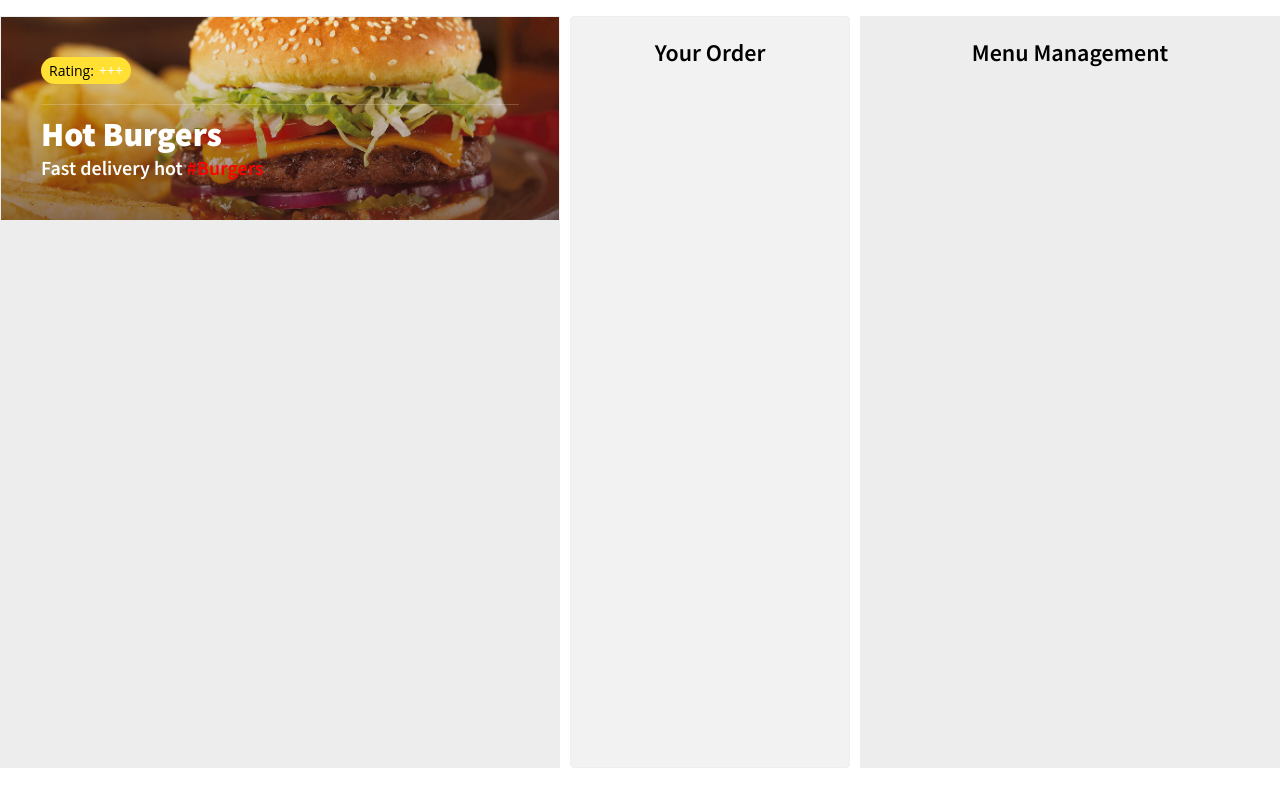
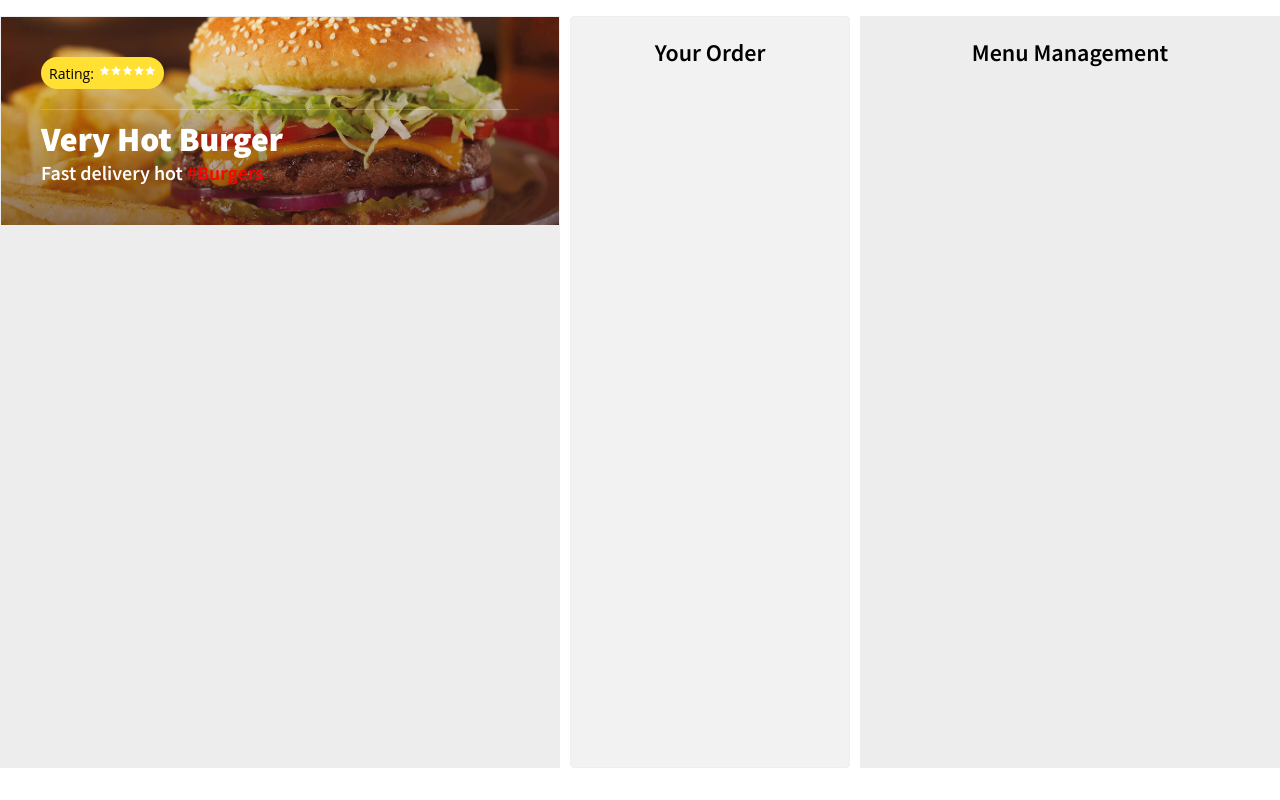
Before and after one commit to excelsiooor/reactBurgerShop, a React (Create React App) app: page / in a window 1280 px wide. Built offline with nearby package versions, Linux system fonts and the light colour scheme.

Commit message:
recreate header component to functional component

```diff
--- a/src/components/App.js
+++ b/src/components/App.js
@@ -8,7 +8,7 @@
         return(
             <div className='burger-paradise'>
                 <div className='menu'>
-                    <Header/>
+                    <Header title="Very Hot Burger"/>
                 </div>
                 <Order/>
                 <MenuAdmin/>
--- a/src/components/Header.js
+++ b/src/components/Header.js
@@ -1,17 +1,15 @@
 import React from 'react';
 
-class Header extends React.Component {
-    render() {
-        return (
+const Header = (props) => (
         <header className='top'>
             <div className='wrap'>
                 <div className='header-content'>
                     <div className='header-rating'>
                         <div className='header-rating_tag'>Rating:</div>
-                            <div className='header-rating_icon'>+++</div>
+                        <div className='header-rating_icon'>🟊🟊🟊🟊🟊</div>
                     </div>
                     <div className='header-divider'></div>
-                        <h1 className='font-effect-fire-animation'>Hot Burgers</h1>
+                    <h1 className='font-effect-fire-animation'>{props.title}</h1>
                     <h3>
                         <span>
                             Fast delivery hot
@@ -21,8 +19,6 @@
                 </div>
             </div>
         </header>
-        )
-    }
-}
+    );
 
 export default Header;
```
Lines whose indentation alone changed are shown as unchanged.
